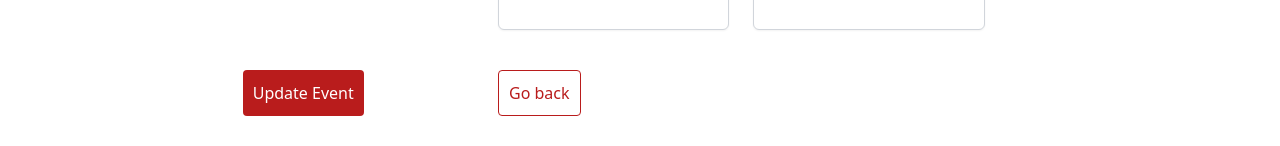
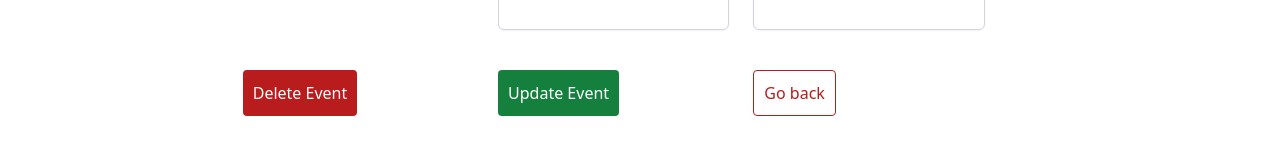
Before and after one commit to CIS-Fall-2022/project-cis_4339_project_-10, a Vue app in the folder frontend/: page /eventDetails/1 in a window 1280 px wide. Shown: the part 806-952 px from the top of the page. Built offline with nearby package versions, Linux system fonts and the light colour scheme; no server answers.

Commit message:
Event delete + button (and non functional remvoe from event button

```diff
--- a/frontend/src/components/eventDetails.vue
+++ b/frontend/src/components/eventDetails.vue
@@ -191,10 +191,19 @@
         <div class="grid grid-cols-1 sm:grid-cols-2 md:grid-cols-4 gap-x-6 gap-y-10">
           <div class="flex justify-between mt-10 mr-20">
             <button
+              @click="handleEventDelete"
+              type="submit"
+              class="bg-red-700 text-white rounded"
+            >Delete Event</button>
+            <!-- Red means stop -->
+          </div>
+          <div class="flex justify-between mt-10 mr-5">
+            <button
               @click="handleEventUpdate"
               type="submit"
-              class="bg-red-700 text-white rounded"
+              class="bg-green-700 text-white rounded"
             >Update Event</button>
+            <!-- Green means go -->
           </div>
           <div class="flex justify-between mt-10 mr-20">
             <button
@@ -220,6 +229,7 @@
                   <th class="p-4 text-left">Name</th>
                   <th class="p-4 text-left">City</th>
                   <th class="p-4 text-left">Phone Number</th>
+                  <th class="p-4 text-left">Edit</th>
                 </tr>
               </thead>
               <tbody class="divide-y divide-gray-300">
@@ -233,6 +243,11 @@
                   >{{ client.attendeeFirstName + " " + client.attendeeLastName }}</td>
                   <td class="p-2 text-left">{{ client.attendeeCity }}</td>
                   <td class="p-2 text-left">{{ client.attendeePhoneNumber }}</td>
+                  <td><button
+                      @click="handleClientRemove"
+                      type="submit"
+                      class="bg-red-700 text-white rounded"
+                      >Remove</button></td>
                 </tr>
               </tbody>
             </table>
@@ -307,6 +322,7 @@ export default {
       });
   },
   methods: {
+    //correct datetime
     formattedDate(datetimeDB) {
       return DateTime.fromISO(datetimeDB).plus({ days: 1 }).toLocaleString();
     },
@@ -315,6 +331,16 @@ export default {
       let apiURL = import.meta.env.VITE_ROOT_API + `/eventdata/${this.id}`;
       axios.put(apiURL, this.event).then(() => {
         alert("Update has been saved.");
+        this.$router.back().catch((error) => {
+          console.log(error);
+        });
+      });
+    },
+    //Get the ID and remove the event while giving a message
+    handleEventDelete() {
+      let apiURL = import.meta.env.VITE_ROOT_API + `/eventdata/${this.id}`;
+      axios.delete(apiURL, this.event).then(() => {
+        alert("Event has been removed.");
         this.$router.back().catch((error) => {
           console.log(error);
         });
```
